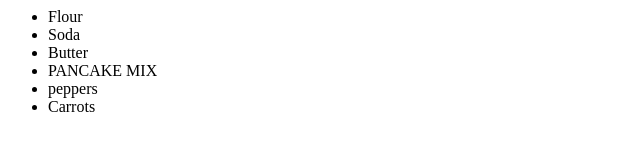
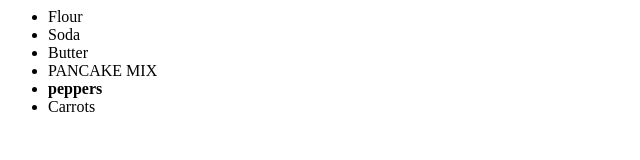
Before and after one commit to abaechler/grocerylist, a plain HTML site: page index.html in a window 1280 px wide. Shown: the full height of the page, 0-640 px from the left. Drawn offline with Linux system fonts and the light colour scheme.

Commit message:
Made peppers bold

```diff
--- a/index.html
+++ b/index.html
@@ -5,7 +5,7 @@
 			<li>Soda</li>
 			<li>Butter</li>
 			<li>PANCAKE MIX</li>
-			<li>peppers</li>
+			<li><b>peppers</b></li>
 			<li>Carrots</li>
 		</ul>
 	</body>
```
